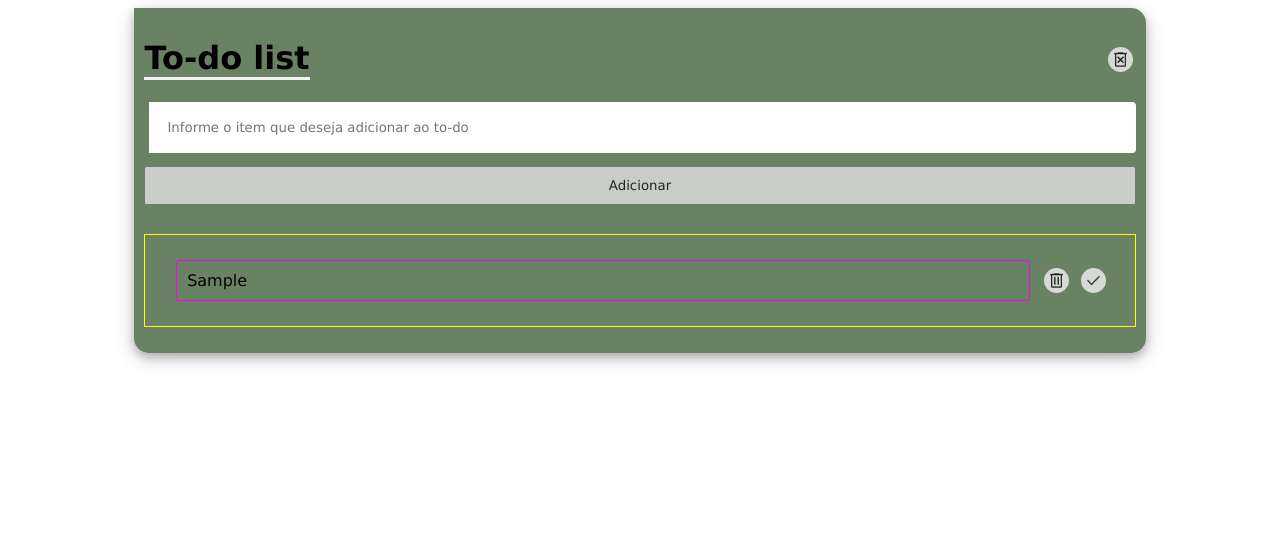
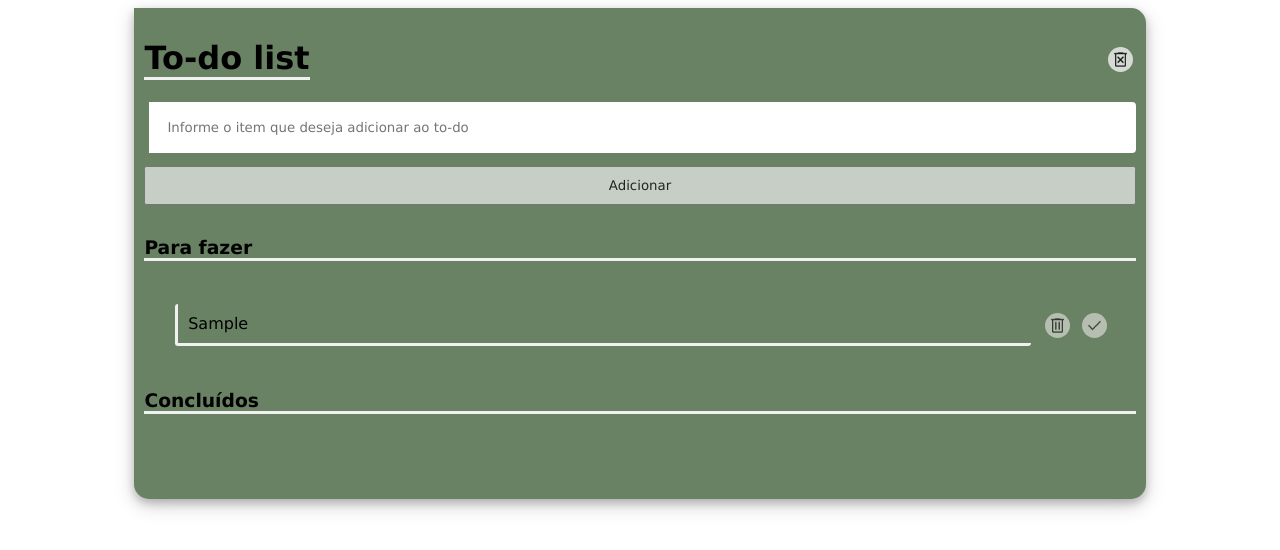
Before and after one commit to allanqueiroz02/todo-list, a React (Create React App) app: page / in a window 1280 px wide. Both pictures are taken after typing "Sample" into the empty fields and a click on the button "Adicionar". Shown: the top 550 px of the page. Built offline with nearby package versions, Linux system fonts and the light colour scheme.

Commit message:
adicionado lista de concluidos

```diff
--- a/src/App.js
+++ b/src/App.js
@@ -4,6 +4,7 @@ import styled from "styled-components";
 import "./globalStyle.css";
 import {
   CustomButton,
+  CustomDoneList,
   CustomInput,
   CustomList,
   CustomTitle,
@@ -49,6 +50,7 @@ const StyledClearIcon = styled.img`
 function App() {
   const [item, setItem] = useState("");
   const [list, setList] = useState([]);
+  const [doneList, setDoneList] = useState([]);
 
   const handleChange = useCallback((e) => setItem(e.target.value), [setItem]);
 
@@ -99,7 +101,14 @@ function App() {
         />
         <CustomButton onClick={handleEvents}>Adicionar</CustomButton>
       </ContainerContent>
-      <CustomList list={list} setList={setList} />
+      <CustomTitle text="Para fazer" title="itens para finalizar" as="h3" />
+      {list.length ? (
+        <CustomList list={list} setList={setList} setDoneList={setDoneList} />
+      ) : (
+        <h3>Não há itens na lista</h3>
+      )}
+      <CustomTitle text="Concluídos" title="itens finalizados" as="h3" />
+      <CustomDoneList doneList={doneList} setDoneList={setDoneList} />
     </Container>
   );
 }
--- a/src/components/CustomList/CustomList.jsx
+++ b/src/components/CustomList/CustomList.jsx
@@ -6,14 +6,16 @@ import doneIcon from "../../assets/done.png";
 const StyledList = styled.ul`
   list-style-type: none;
   padding: 20px;
-  border: 1px solid #ffff00;
+  /* border: 1px solid #ffff00; */
 `;
 
 const StyledListItem = styled.li`
   padding: 10px;
   margin: 5px;
   border-radius: 3px;
-  border: 1px solid #ff00ff;
+  border: none;
+  border-bottom: 3px solid #f1f1f1;
+  border-left: 3px solid #f1f1f1;
   :hover {
     background-color: #cfcfcf;
   }
@@ -24,16 +26,16 @@ const StyledImg = styled.img`
   height: 25px;
   padding: 3px;
   margin: 3px;
-  background-color: #f1f1f1;
+  background-color: #e9e6e6;
   border-radius: 50%;
-  opacity: 0.8;
+  opacity: 0.6;
   :hover {
     opacity: 1;
     cursor: pointer;
   }
 `;
 
-function CustomList({ list, setList }) {
+function CustomList({ list, setList, setDoneList }) {
   const handleDelete = useCallback(
     (indexItem) => {
       const updatedList = list.filter((_, index) => index !== indexItem);
@@ -42,6 +44,20 @@ function CustomList({ list, setList }) {
         localStorage.setItem("listagem", JSON.stringify([]));
     },
     [list, setList]
+  );
+
+  const handleDoneClick = useCallback(
+    (indexItem) => {
+      const addToDoneList = list.filter((_, index) => index === indexItem);
+      setDoneList((oldV) => [...oldV, addToDoneList]);
+
+      const removeFromList = list.filter((_, index) => index !== indexItem);
+      setList(removeFromList);
+
+      if (!removeFromList?.length)
+        localStorage.setItem("listagem", JSON.stringify([]));
+    },
+    [list, setDoneList, setList]
   );
 
   return (
@@ -59,14 +75,14 @@ function CustomList({ list, setList }) {
           <StyledImg
             src={deleteIcon}
             alt="delete icon"
-            title={`Clique aqui para remover ${list[indexItem]} da listagem`}
+            title={`Remover ${list[indexItem]} da listagem`}
             onClick={() => handleDelete(indexItem)}
           />
           <StyledImg
             src={doneIcon}
             alt="done icon"
-            title={`Clique aqui para marcar como feito`}
-            onClick={() => console.log("DONE ->", list[indexItem])}
+            title={`Marcar como feito`}
+            onClick={() => handleDoneClick(indexItem)}
           />
         </div>
       ))}
```
